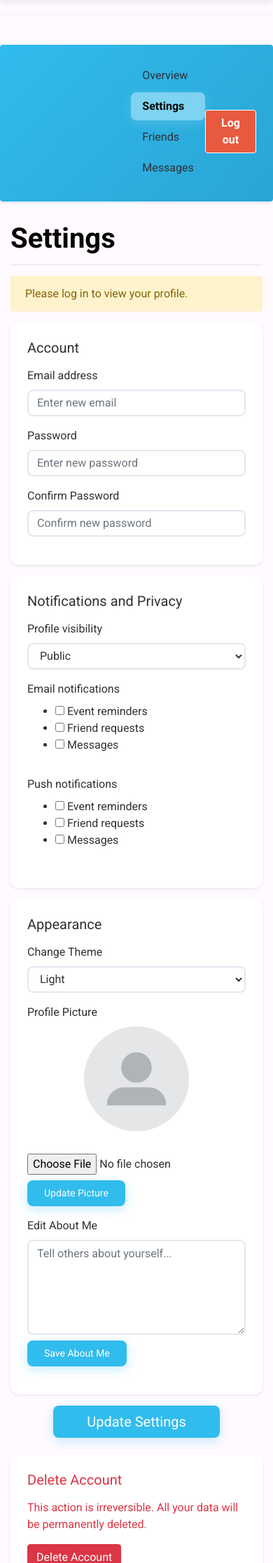
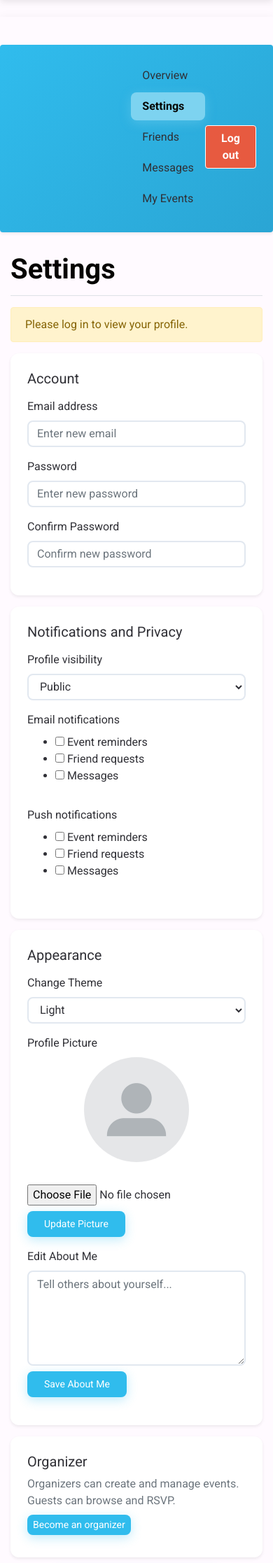
Before and after one commit to Pilot-Boi/CampusBites, a Django app: template templates/profile_settings.html in a window 390 px wide. Shown: the part 141-2375 px from the top of the page at 70% size. Run offline with Django 5.2, Linux system fonts and the light colour scheme; the template is opened without the code that fills it, so the values that code supplies are empty; parts of the project's set-up code (start-up, migrations or seed data) failed here and were passed over; some libraries are stand-ins or nearby versions.

Commit message:
Added "My Events" page to user profile

```diff
--- a/events/frontend_views.py
+++ b/events/frontend_views.py
@@ -37,6 +37,9 @@ def prof_friends_incoming_page(request):
 def prof_messages_page(request):
     return render(request, "profile_messages.html")
 
+def my_events_page(request):
+    return render(request, "profile_my_events.html")
+
 def contact_page(request):
     return render(request, "contact.html")
 
--- a/events/urls.py
+++ b/events/urls.py
@@ -25,6 +25,7 @@ from .frontend_views import (
     prof_friends_send_page,
     prof_friends_incoming_page,
     prof_messages_page,
+    my_events_page,
     register_page,
 )
 from drf_spectacular.views import SpectacularAPIView, SpectacularSwaggerView
@@ -52,6 +53,7 @@ urlpatterns = [
     path("profile/friends/send/", prof_friends_send_page, name="web-profile-friends-send"),
     path("profile/friends/incoming/", prof_friends_incoming_page, name="web-profile-friends-incoming"),
     path("profile/messages/", prof_messages_page, name="web-profile-messages"),
+    path("profile/my-events/", my_events_page, name="web-my-events"),
     path("api/", include(router.urls)),
     path("api/auth/login/", LoginView.as_view(), name="api-login"),
     path("api/auth/logout/", LogoutView.as_view(), name="api-logout"),
--- a/static/app.js
+++ b/static/app.js
@@ -216,6 +216,75 @@
             console.error(error);
             showAlert(alerts, "Unable to load events right now. Please try again later.", "danger");
         }
+    }
+
+    // ---- My Events (profile_my_events.html) ----
+    async function loadMyEventsUI() {
+        const listContainer = document.querySelector('[data-my-events-list]');
+        const alerts = document.querySelector('[data-my-events-alerts]');
+        if (!listContainer) return; // not on page
+
+        async function refresh() {
+            listContainer.innerHTML = '<p class="text-muted mb-0">Loading your events…</p>';
+            try {
+                const resp = await apiFetch(`${EVENTS_ENDPOINT}?mine=1`);
+                if (!resp.ok) throw new Error('Failed to fetch my events');
+                const payload = await resp.json();
+                const events = Array.isArray(payload) ? payload : (payload.results || []);
+                listContainer.innerHTML = '';
+                if (!events.length) {
+                    listContainer.innerHTML = '<p class="text-muted mb-0">You haven\'t created any events yet.</p>';
+                    return;
+                }
+
+                events.forEach(ev => {
+                    const card = document.createElement('div');
+                    card.className = 'card mb-2';
+                    card.innerHTML = `
+                        <div class="card-body d-flex justify-content-between align-items-center">
+                            <div>
+                                <h6 class="mb-1">${ev.title}</h6>
+                                <small class="text-muted">${formatDateTime(ev.start_time)}${ev.end_time ? ' – ' + formatDateTime(ev.end_time) : ''}</small>
+                            </div>
+                            <div class="btn-group btn-group-sm">
+                                <a href="/create/" class="btn btn-outline-secondary btn-edit" disabled>Edit</a>
+                                <button class="btn btn-outline-danger" data-delete-event data-id="${ev.id}">Delete</button>
+                            </div>
+                        </div>`;
+                    listContainer.appendChild(card);
+                });
+
+                // Bind deletes
+                listContainer.querySelectorAll('[data-delete-event]').forEach(btn => {
+                    if (btn.dataset.bound === 'true') return;
+                    btn.dataset.bound = 'true';
+                    btn.addEventListener('click', async () => {
+                        const id = btn.dataset.id;
+                        const label = btn.textContent;
+                        btn.disabled = true; btn.textContent = 'Deleting…';
+                        try {
+                            const del = await apiFetch(`${EVENTS_ENDPOINT}${id}/`, { method: 'DELETE' });
+                            if (del.status !== 204) {
+                                const data = await del.json().catch(() => ({}));
+                                showAlert(alerts, flattenErrors(data) || 'Unable to delete event.', 'danger');
+                            } else {
+                                await refresh();
+                                showAlert(alerts, 'Event deleted.', 'success');
+                            }
+                        } catch (e) {
+                            showAlert(alerts, 'Unable to delete event.', 'danger');
+                        } finally {
+                            btn.disabled = false; btn.textContent = label;
+                        }
+                    });
+                });
+            } catch (err) {
+                console.error(err);
+                showAlert(alerts, 'Unable to load your events right now.', 'danger');
+            }
+        }
+
+        await refresh();
     }
 
     // ---- Friends UI (profile_friends.html) ----
@@ -505,6 +574,7 @@
                 password: form.querySelector("[name='password']").value,
                 first_name: form.querySelector("[name='first_name']")?.value || "",
                 last_name: form.querySelector("[name='last_name']")?.value || "",
+                    is_organizer: form.querySelector("[name='is_organizer']")?.checked || false,
             };
 
             try {
@@ -564,6 +634,79 @@
         const roleDisplay = document.querySelector("[data-profile-role]");
         if (roleDisplay) {
             roleDisplay.textContent = profile.is_organizer ? "Organizer" : "Guest";
+        }
+
+        // Organizer controls on settings page
+        const becomeOrganizerBtn = document.querySelector("[data-become-organizer]");
+        const resignOrganizerBtn = document.querySelector("[data-resign-organizer]");
+        const organizerStatus = document.querySelector("[data-organizer-status]");
+        if (becomeOrganizerBtn) {
+            // Initialize UI based on current role
+            if (profile.is_organizer) {
+                becomeOrganizerBtn.classList.add('d-none');
+                if (resignOrganizerBtn) resignOrganizerBtn.classList.remove('d-none');
+                if (organizerStatus) organizerStatus.textContent = "You are currently an organizer.";
+            } else {
+                becomeOrganizerBtn.classList.remove('d-none');
+                if (resignOrganizerBtn) resignOrganizerBtn.classList.add('d-none');
+                if (organizerStatus) organizerStatus.textContent = "You are currently a guest.";
+
+                if (becomeOrganizerBtn.dataset.bound !== 'true') {
+                    becomeOrganizerBtn.dataset.bound = 'true';
+                    becomeOrganizerBtn.addEventListener('click', async () => {
+                        const prevText = becomeOrganizerBtn.textContent;
+                        becomeOrganizerBtn.disabled = true;
+                        becomeOrganizerBtn.textContent = 'Updating...';
+                        try {
+                            const resp = await apiFetch(PROFILE_ENDPOINT, {
+                                method: 'PATCH',
+                                body: { is_organizer: true },
+                            });
+                            if (!resp.ok) {
+                                const data = await resp.json().catch(() => ({}));
+                                showAlert(alerts, flattenErrors(data), 'danger');
+                                return;
+                            }
+                            // Update local UI
+                            showAlert(alerts, 'You are now an organizer! You can create events.', 'success');
+                            if (organizerStatus) organizerStatus.textContent = "You are currently an organizer.";
+                            becomeOrganizerBtn.classList.add('d-none');
+                            if (roleDisplay) roleDisplay.textContent = 'Organizer';
+                        } catch (err) {
+                            console.error('Failed to become organizer', err);
+                            showAlert(alerts, 'Unable to update organizer status. Please try again.', 'danger');
+                        } finally {
+                            becomeOrganizerBtn.disabled = false;
+                            becomeOrganizerBtn.textContent = prevText;
+                        }
+                    });
+                }
+            }
+        }
+
+        if (resignOrganizerBtn && resignOrganizerBtn.dataset.bound !== 'true') {
+            resignOrganizerBtn.dataset.bound = 'true';
+            resignOrganizerBtn.addEventListener('click', async () => {
+                const prev = resignOrganizerBtn.textContent;
+                resignOrganizerBtn.disabled = true; resignOrganizerBtn.textContent = 'Updating...';
+                try {
+                    const resp = await apiFetch(PROFILE_ENDPOINT, { method: 'PATCH', body: { is_organizer: false } });
+                    if (!resp.ok) {
+                        const data = await resp.json().catch(() => ({}));
+                        showAlert(alerts, flattenErrors(data), 'danger');
+                        return;
+                    }
+                    showAlert(alerts, 'You are now a guest. You can no longer create events.', 'info');
+                    if (organizerStatus) organizerStatus.textContent = 'You are currently a guest.';
+                    if (becomeOrganizerBtn) becomeOrganizerBtn.classList.remove('d-none');
+                    resignOrganizerBtn.classList.add('d-none');
+                    if (roleDisplay) roleDisplay.textContent = 'Guest';
+                } catch (e) {
+                    showAlert(alerts, 'Unable to update organizer status.', 'danger');
+                } finally {
+                    resignOrganizerBtn.disabled = false; resignOrganizerBtn.textContent = prev;
+                }
+            });
         }
 
         // Handle profile overview (read-only)
@@ -991,6 +1134,7 @@
         }
 
         await loadEventsList();
+    await loadMyEventsUI();
         await loadFriendsUI();
         await loadMessagesUI();
         initFriendsTabs();
--- a/static/style.css
+++ b/static/style.css
@@ -430,6 +430,11 @@ section .row img {
 	transform: translateY(-2px);
 }
 
+/* Edit button hover: force black text */
+.btn-edit:hover {
+	color: #000 !important;
+}
+
 .btn-secondary {
 	background: #FC5130;
 	color: #fff;
--- a/templates/profile.html
+++ b/templates/profile.html
@@ -136,6 +136,9 @@
                                                         <a class="nav-link disactive"
                                                                 href="{% url 'web-profile-messages' %}">Messages</a>
                                                 </li>
+                                                <li class="nav-item">
+                                                        <a class="nav-link disactive" href="{% url 'web-my-events' %}">My Events</a>
+                                                </li>
                                         </ul>
                                         <div class="mt-4">
                                                 <button type="button" class="btn btn-outline-danger btn-block w-100"
--- a/templates/profile_friends.html
+++ b/templates/profile_friends.html
@@ -135,6 +135,9 @@
                                                         <a class="nav-link disactive"
                                                                 href="{% url 'web-profile-messages' %}">Messages</a>
                                                 </li>
+                                                <li class="nav-item">
+                                                        <a class="nav-link disactive" href="{% url 'web-my-events' %}">My Events</a>
+                                                </li>
                                         </ul>
                                         <div class="mt-4">
                                                 <button type="button" class="btn btn-outline-danger btn-block w-100"
--- a/templates/profile_messages.html
+++ b/templates/profile_messages.html
@@ -137,6 +137,9 @@
                                                 <li class="nav-item">
                                                         <span class="nav-link active">Messages</span>
                                                 </li>
+                                                <li class="nav-item">
+                                                        <a class="nav-link disactive" href="{% url 'web-my-events' %}">My Events</a>
+                                                </li>
                                         </ul>
                                         <div class="mt-4">
                                                 <button type="button" class="btn btn-outline-danger btn-block w-100"
--- a/templates/profile_settings.html
+++ b/templates/profile_settings.html
@@ -135,6 +135,9 @@
                                                         <a class="nav-link disactive"
                                                                 href="{% url 'web-profile-messages' %}">Messages</a>
                                                 </li>
+                                                <li class="nav-item">
+                                                        <a class="nav-link disactive" href="{% url 'web-my-events' %}">My Events</a>
+                                                </li>
                                         </ul>
                                         <div class="mt-4">
                                                 <button type="button" class="btn btn-outline-danger btn-block w-100"
@@ -251,6 +254,17 @@
                                                         </div>
                                                 </div>
 
+                                                <!-- Organizer Section -->
+                                                <div class="card shadow-sm rounded-3 p-4 mb-3" data-organizer-section>
+                                                        <h5 class="mb-2">Organizer</h5>
+                                                        <p class="text-muted mb-2">Organizers can create and manage events. Guests can browse and RSVP.</p>
+                                                        <div>
+                                                                <button type="button" class="btn btn-success btn-sm" data-become-organizer>Become an organizer</button>
+                                                                <button type="button" class="btn btn-outline-secondary btn-sm d-none" data-resign-organizer>Resign organizer</button>
+                                                                <small class="text-muted d-block mt-2" data-organizer-status></small>
+                                                        </div>
+                                                </div>
+
                                                 <!-- Update Settings Button -->
                                                 <div class="text-center mb-4">
                                                         <button type="submit" class="btn btn-primary btn-lg px-5">Update Settings</button>
```
Also changed, not shown: events/serializers.py (+7 -1 lines), events/views.py (+14 -1 lines), templates/profile_my_events.html (added, +93 -0 lines), templates/register.html (+10 -0 lines).
